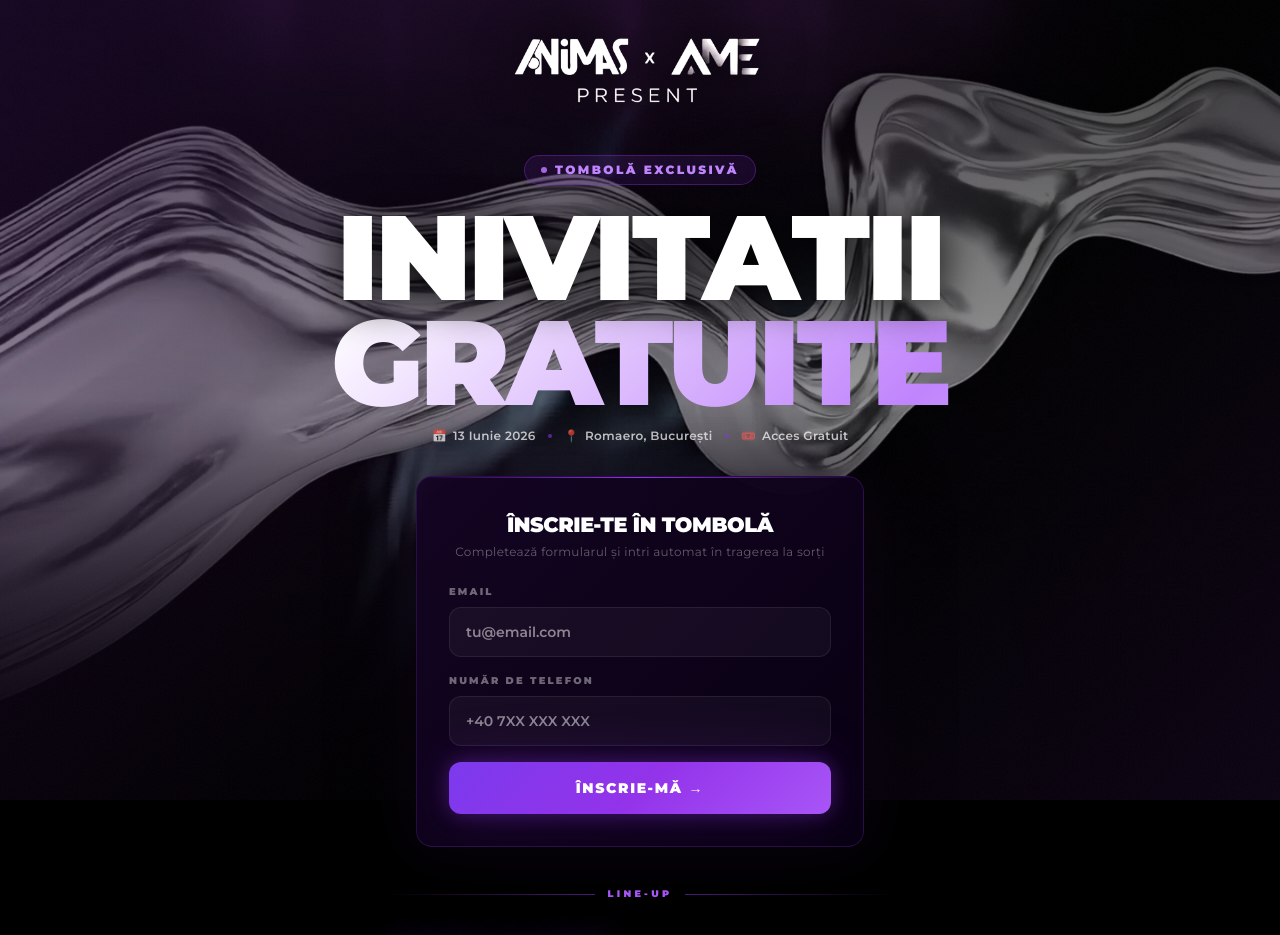
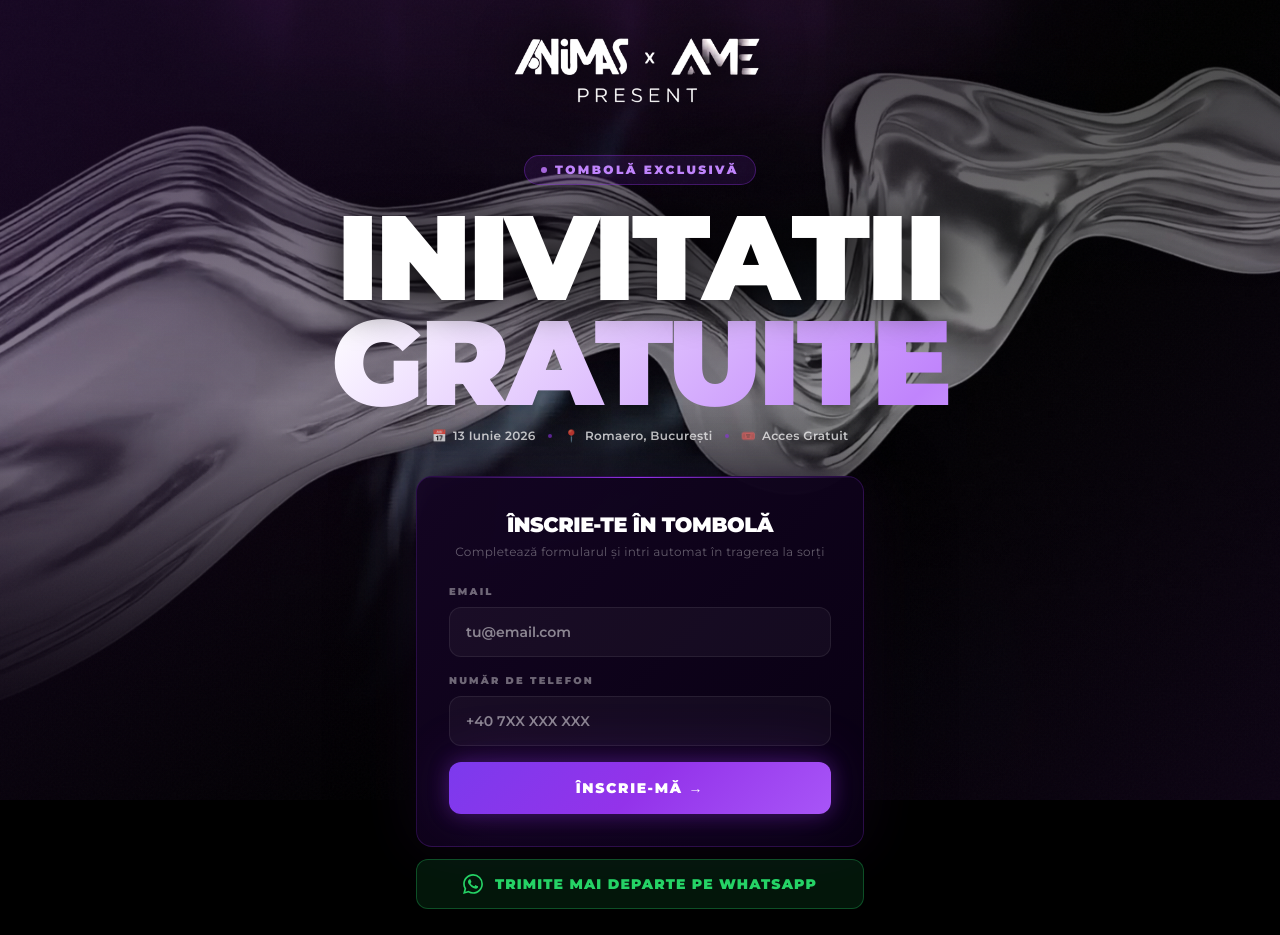
Before and after one commit to DumitracheDarius/ameform, a Next.js app: page / in a window 1280 px wide. Shown: the top 935 px of the page. Built offline with nearby package versions, Linux system fonts and the light colour scheme.

Commit message:
fix: wapp cta

```diff
--- a/app/page.tsx
+++ b/app/page.tsx
@@ -153,6 +153,11 @@
                         onSubmit={handleSubmit}
                     />
                 )}
+            </div>
+
+            {/* WhatsApp Share */}
+            <div className="animate-fade-up delay-700 w-full max-w-md mt-3">
+                <WhatsAppShareButton />
             </div>
 
 
@@ -419,3 +424,51 @@
     </svg>
   );
 }
+
+const WA_MESSAGE = `ROMAERO TAKEOVER: 13 IUNIE Punem la bătaie 10 invitații pentru tine!
+
+Vrei să prinzi loc pe dancefloor când pică beat-ul?
+Completează formularul de mai jos și poți câștiga una din cele 10 invitații gratuite pe care le oferim: Link Formular: https://ameform.vercel.app/
+
+Aducem la București un line-up care va face istorie:
+FRANKY RIZARDO
+MASON COLLECTIVE
+ELBIO & DENIS
+ANDREA
+SAMBO b2b HRISTWO
+
+Good to know: Accesul cu invitația se face exclusiv între orele 22:00 și 00:00. Nu întârzia!
+Let's make it a night to remember!
+
+Contact rezervări: +40 723 623 862`;
+
+function WhatsAppShareButton() {
+  const url = `https://wa.me/?text=${encodeURIComponent(WA_MESSAGE)}`;
+
+  return (
+    <a
+      href={url}
+      target="_blank"
+      rel="noopener noreferrer"
+      className="flex items-center justify-center gap-3 w-full py-3.5 rounded-xl font-black text-white text-sm tracking-[0.08em] uppercase transition-all duration-200"
+      style={{
+        background: "rgba(37,211,102,0.1)",
+        border: "1px solid rgba(37,211,102,0.3)",
+        fontFamily: "'Montserrat', sans-serif",
+      }}
+      onMouseEnter={(e) => {
+        (e.currentTarget as HTMLAnchorElement).style.background = "rgba(37,211,102,0.18)";
+        (e.currentTarget as HTMLAnchorElement).style.borderColor = "rgba(37,211,102,0.5)";
+      }}
+      onMouseLeave={(e) => {
+        (e.currentTarget as HTMLAnchorElement).style.background = "rgba(37,211,102,0.1)";
+        (e.currentTarget as HTMLAnchorElement).style.borderColor = "rgba(37,211,102,0.3)";
+      }}
+    >
+      <svg viewBox="0 0 24 24" className="w-5 h-5 flex-shrink-0" fill="#25D366">
+        <path d="M17.472 14.382c-.297-.149-1.758-.867-2.03-.967-.273-.099-.471-.148-.67.15-.197.297-.767.966-.94 1.164-.173.199-.347.223-.644.075-.297-.15-1.255-.463-2.39-1.475-.883-.788-1.48-1.761-1.653-2.059-.173-.297-.018-.458.13-.606.134-.133.298-.347.446-.52.149-.174.198-.298.298-.497.099-.198.05-.371-.025-.52-.075-.149-.669-1.612-.916-2.207-.242-.579-.487-.5-.669-.51-.173-.008-.371-.01-.57-.01-.198 0-.52.074-.792.372-.272.297-1.04 1.016-1.04 2.479 0 1.462 1.065 2.875 1.213 3.074.149.198 2.096 3.2 5.077 4.487.709.306 1.262.489 1.694.625.712.227 1.36.195 1.871.118.571-.085 1.758-.719 2.006-1.413.248-.694.248-1.289.173-1.413-.074-.124-.272-.198-.57-.347m-5.421 7.403h-.004a9.87 9.87 0 01-5.031-1.378l-.361-.214-3.741.982.998-3.648-.235-.374a9.86 9.86 0 01-1.51-5.26c.001-5.45 4.436-9.884 9.888-9.884 2.64 0 5.122 1.03 6.988 2.898a9.825 9.825 0 012.893 6.994c-.003 5.45-4.437 9.884-9.885 9.884m8.413-18.297A11.815 11.815 0 0012.05 0C5.495 0 .16 5.335.157 11.892c0 2.096.547 4.142 1.588 5.945L.057 24l6.305-1.654a11.882 11.882 0 005.683 1.448h.005c6.554 0 11.89-5.335 11.893-11.893a11.821 11.821 0 00-3.48-8.413z"/>
+      </svg>
+      <span style={{ color: "#25D366" }}>Trimite mai departe pe WhatsApp</span>
+    </a>
+  );
+}
```
